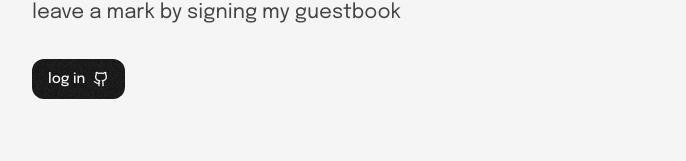
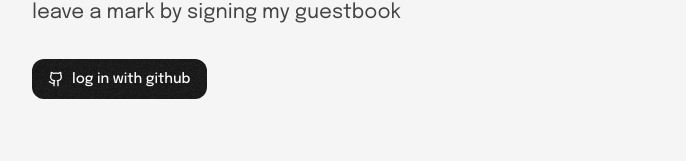
Before and after one commit to olivercederborg/olivercederborg.com, a Next.js app: page /guestbook in a window 1280 px wide. Shown: the part 193-354 px from the top of the page, without its empty margins (296-982 px from the left). Built offline with nearby package versions, Linux system fonts and the light colour scheme; no server answers; the database is empty; what @next/env would draw is missing.

Commit message:
feat(guestbook): update login button

```diff
--- a/app/guestbook/components/buttons.tsx
+++ b/app/guestbook/components/buttons.tsx
@@ -7,7 +7,7 @@ import { signIn, signOut } from "next-auth/react"
 export function SignIn() {
    return (
       <Button onClick={async () => signIn("github")}>
-         log in <Github className="ml-2 h-4 w-4" />
+         <Github className="mr-2 h-4 w-4" /> log in with github
       </Button>
    )
 }
```
